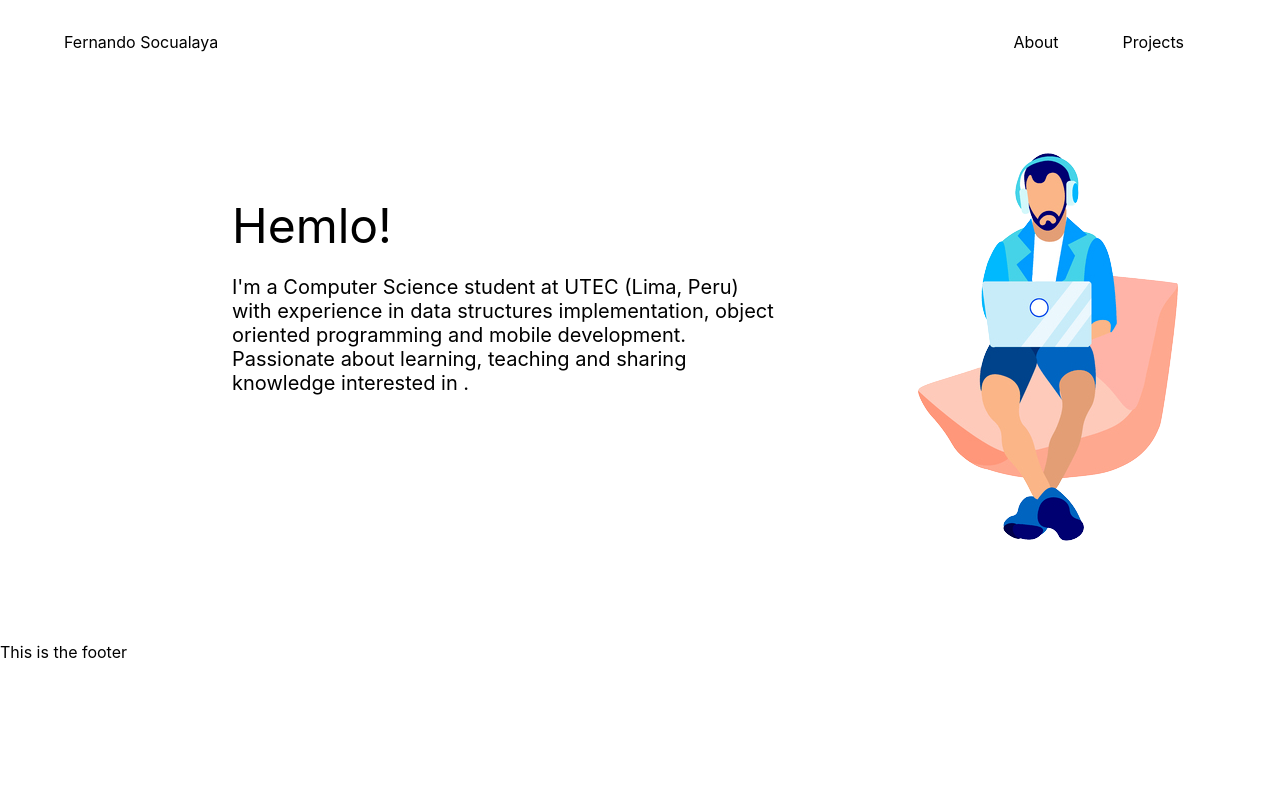
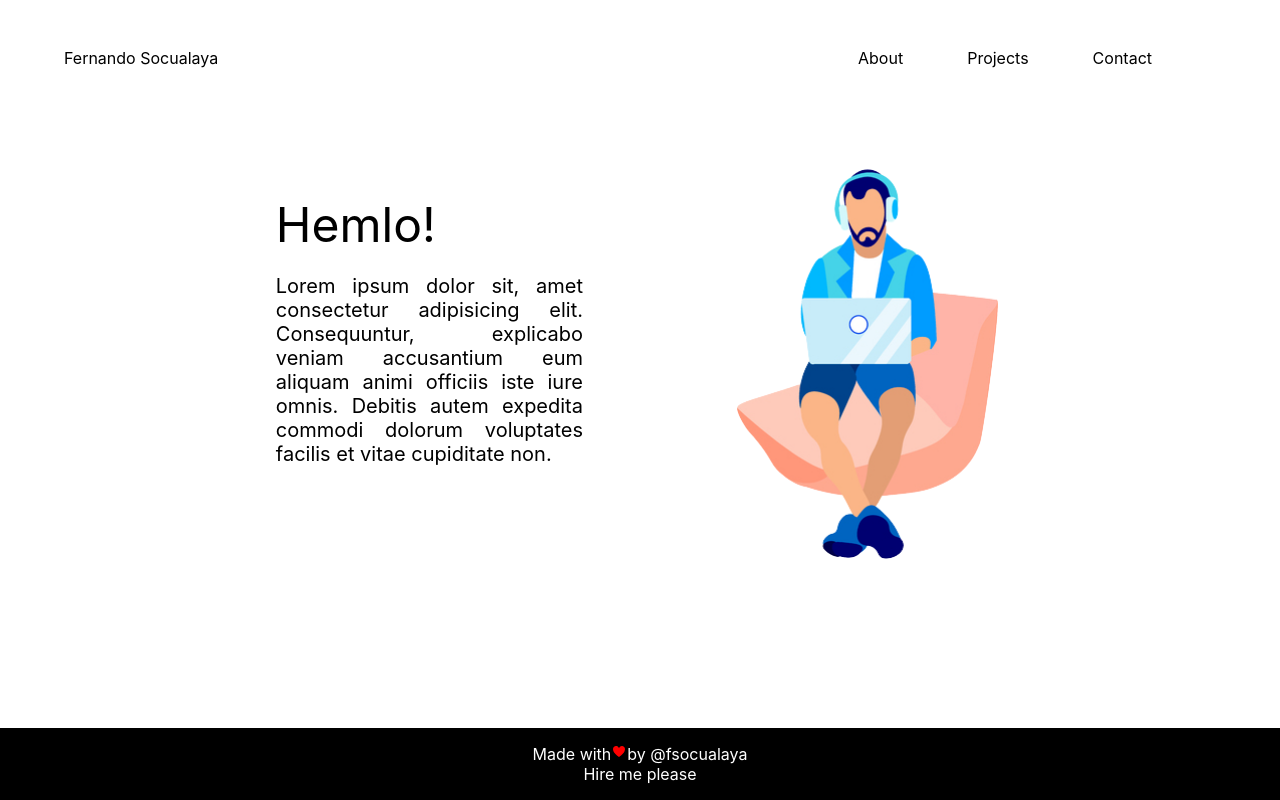
Before and after one commit to fsocualaya/fsocualaya.github.io, a React (Create React App) app: page / in a window 1280 px wide. Built offline with nearby package versions, Linux system fonts and the light colour scheme.

Commit message:
feat (ui): Add home structure and footer.

```diff
--- a/package.json
+++ b/package.json
@@ -14,6 +14,7 @@
     "gh-pages": "^3.1.0",
     "react": "^17.0.1",
     "react-dom": "^17.0.1",
+    "react-icons": "^4.1.0",
     "react-router-dom": "^5.2.0",
     "react-scripts": "4.0.1",
     "web-vitals": "^0.2.4"
--- a/src/App.js
+++ b/src/App.js
@@ -7,11 +7,11 @@ import Experience from './pages/Experience'
 import Projects from './pages/Projects'
 import Skills from './pages/Skills'
 import NotFound from './pages/NotFound'
-import Footer from './components/Footer';
+import Footer from './components/Footer'
 
 function App() {
   return (
-    <div>
+    <div >
       <Router>
         <Header/>
 
--- a/src/components/Footer/index.jsx
+++ b/src/components/Footer/index.jsx
@@ -1,8 +1,30 @@
+import {GoHeart} from 'react-icons/go'
+
+import {Flex, Text} from '@chakra-ui/react'
+
 function Footer(props){
     return (
-        <div>
-            This is the footer
-        </div>
+        <Flex
+            w ="100%"
+            justifyContent="center"
+            position={"absolute"}
+            bottom={0}
+            bgColor = "black"
+            color = "white"
+        >
+            <Text textAlign="center">
+                Made with
+                <GoHeart
+                    textAlign="center"
+                    color="red"
+                />
+                by @fsocualaya
+
+                <br/>
+
+                Hire me please
+            </Text>
+        </Flex>
     )
 }
 
--- a/src/components/Header/index.jsx
+++ b/src/components/Header/index.jsx
@@ -6,8 +6,8 @@ function Header(props){
         <Flex
             as="nav"
             justify="space-between"
-            m={"2em 4em"}
-            flexDirection={["column", "row"]}
+            m={["1em 2em","1em 4em"]}
+            flexDirection={["column", "column", "row"]}
             alignItems="center"
         >
             <Link
@@ -22,14 +22,15 @@ function Header(props){
             <Flex
                 alignItems="center"
                 w= {["100%", "100%", "60%"]}
-                justifyContent={["center", "flex-end"]}
-                flexDir={["column", "row"]}
+                justifyContent={["center", "center", "flex-end"]}
+                flexDir={["column", "column", "row"]}
                 textAlign="center"
-
+                m = {["2em"]}
             >
                 <Link
                     mr="2em"
                     ml="2em"
+                    mt={"2em", "0em"}
                     as={ReactRouter}
                     to='/about'>
                     About
@@ -43,6 +44,15 @@ function Header(props){
                     Projects
                 </Link>
 
+                <Link
+                    mr="2em"
+                    ml="2em"
+                    as={ReactRouter}
+                    to='/contact'
+                >
+                    Contact
+                </Link>
+
             </Flex>
 
         </Flex>
--- a/src/pages/Home/index.jsx
+++ b/src/pages/Home/index.jsx
@@ -1,26 +1,37 @@
-import { Flex, Image, Text, Container } from "@chakra-ui/react";
+import { Flex, Image, Text } from "@chakra-ui/react";
 
 function Home(props){
     return (
         <Flex
-        m="6em"
-        justifyContent="space-around">
+            justifyContent={"space-evenly"}
+            flexDirection = {["column", "column", "row"]}
+            m = {["1em 1em", "2em 4em", "4em 8em"]}
+            h = {"100%"}
+            alignItems= "center"
+        >
 
-            <Container w={["100%", "50%"]}>
-                <Text alignSelf="center" fontSize="5xl">
+            <Flex
+                w={["60%", "50%", "40%", "30%"]}
+                alignSelf="center"
+                textAlign={["center", "center", "justify", "justify"]}
+            >
+                <Text
+                    fontSize={["2xl","3xl","4xl","5xl"]}
+                    mt = {["0em"]}>
                     Hemlo!
-                    <Text fontSize="xl">
-                        I'm a Computer Science student at UTEC (Lima, Peru)
-                        with experience in data structures implementation,
-                        object oriented programming and mobile development. <br/>
-                        Passionate about learning, teaching and sharing knowledge interested in .
+                    <Text fontSize={["sm","md","lg","xl"]}>
+                        Lorem ipsum dolor sit, amet consectetur adipisicing elit. Consequuntur, explicabo veniam accusantium eum aliquam animi officiis iste iure omnis. Debitis autem expedita commodi dolorum voluptates facilis et vitae cupiditate non.
                     </Text>
                 </Text>
-            </Container>
+            </Flex>
 
 
 
-            <Image src={"img/dev.png"}/>
+            <Image
+            src={"img/dev.png"}
+            height={["15vh","20vh","50vh","50vh"]}
+            overflow="hidden"
+            />
 
         </Flex>
     )
```
Also changed, not shown: src/components/Contact/index.jsx (added, +7 -0 lines), 2 other files (tests, documents, lock files or other folders). Lines whose indentation alone changed are shown as unchanged.
